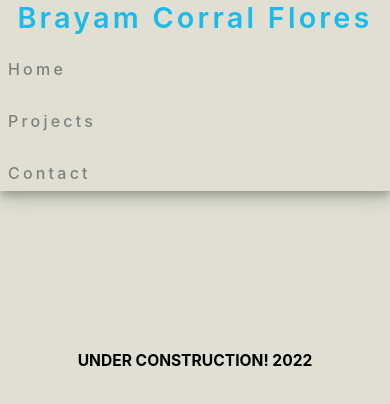
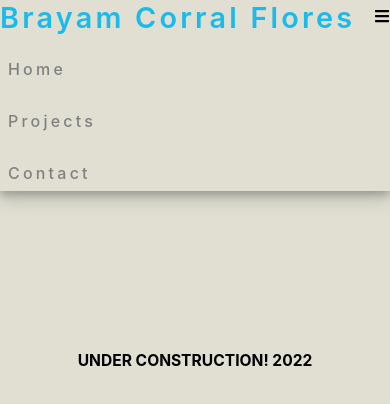
Before and after one commit to brayamcorral/react-personal-website, a React (Create React App) app: page / in a window 390 px wide. Shown: the top 404 px of the page. Built offline with nearby package versions, Linux system fonts and the light colour scheme.

Commit message:
navbar toggle

```diff
--- a/src/Navbar/Navbar.css
+++ b/src/Navbar/Navbar.css
@@ -26,6 +26,12 @@ code {
 
 /* phone size */
 @media screen and (max-width: 800px) {
+
+    .navbar-header {
+        display: flex;
+        align-items: center;
+        justify-content: space-between;
+    }
 
     .navbar {
         width: 100vw;
@@ -80,6 +86,10 @@ code {
 /* Larger Screen */
 @media screen and (min-width: 800px) {
 
+    .navbar-toggle {
+        display: none;
+    }
+
     .navbar {
         width: 60vw; /* dont want to take entire screen for huge screens*/
         height: auto;
--- a/src/Navbar/Navbar.jsx
+++ b/src/Navbar/Navbar.jsx
@@ -1,14 +1,30 @@
-import React from 'react';
+import React, {useState} from 'react';
 import './Navbar.css';
 import {links, socials} from './data.jsx'
+import { FaBars } from 'react-icons/fa'
 
 function Navbar() {
+
+  const [showToggle, setShowToggle] = useState(true);
+
+  const toggle = () => {
+    setShowToggle(!showToggle);
+  }
+
   return (
       <div className="navbar">
+
+        <article className="navbar-header">
           <div className="navbar-name">
               Brayam Corral Flores
           </div>
 
+          <div className="navbar-toggle">
+            <FaBars onClick={() => toggle()}/>
+          </div>
+        </article>
+
+        {showToggle &&
           <ul className="navbar-options">
               {
                 links.map(({id, url, text}) => {
@@ -20,7 +36,7 @@ function Navbar() {
                 })
               }
           </ul>
-
+        }
         <ul className="navbar-icons">
             {
               socials.map(({id, url, icon}) => {
```
Lines whose indentation alone changed are shown as unchanged.
